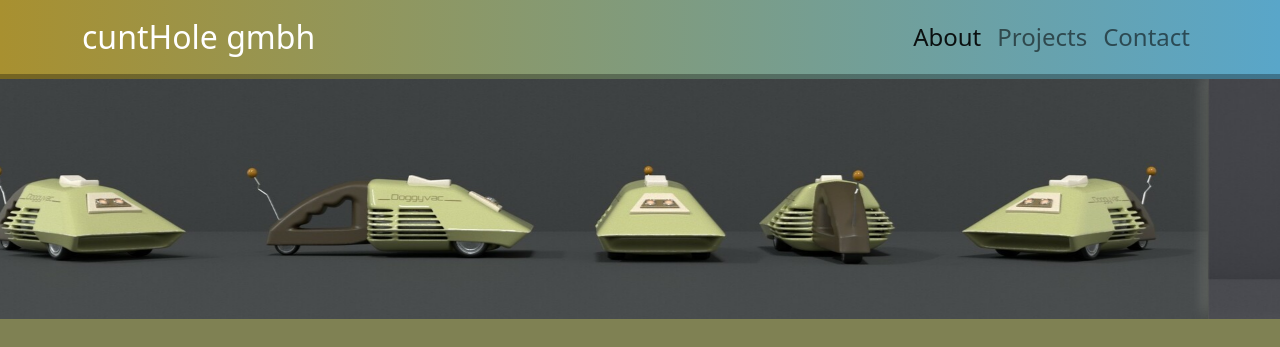
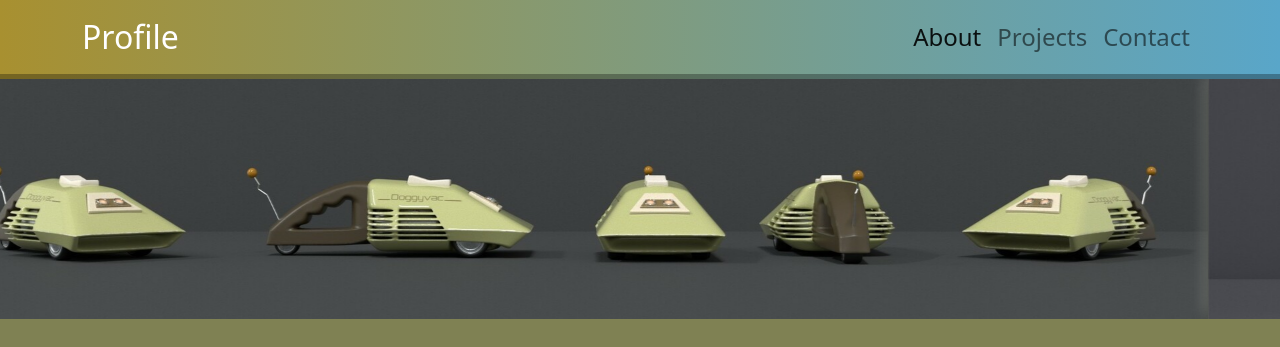
Before and after one commit to sunnyeyles/Portfolio-layout, a website: page index.html in a window 1280 px wide. Shown: the top 347 px of the page. Drawn offline with nearby package versions, Linux system fonts and the light colour scheme.

Commit message:
Changed name

```diff
--- a/index.html
+++ b/index.html
@@ -16,7 +16,7 @@
     <!-- nav bar -->
     <nav class="navbar navbar-expand-lg navbar-light menu">
         <div class="container">
-            <a class="navbar-brand" href="#">cuntHole gmbh</a>
+            <a class="navbar-brand" href="#">Profile</a>
             <button class="navbar-toggler" type="button" data-bs-toggle="collapse" data-bs-target="#navbarNav"
                 aria-controls="navbarNav" aria-expanded="false" aria-label="Toggle navigation">
                 <span class="navbar-toggler-icon"></span>
```
